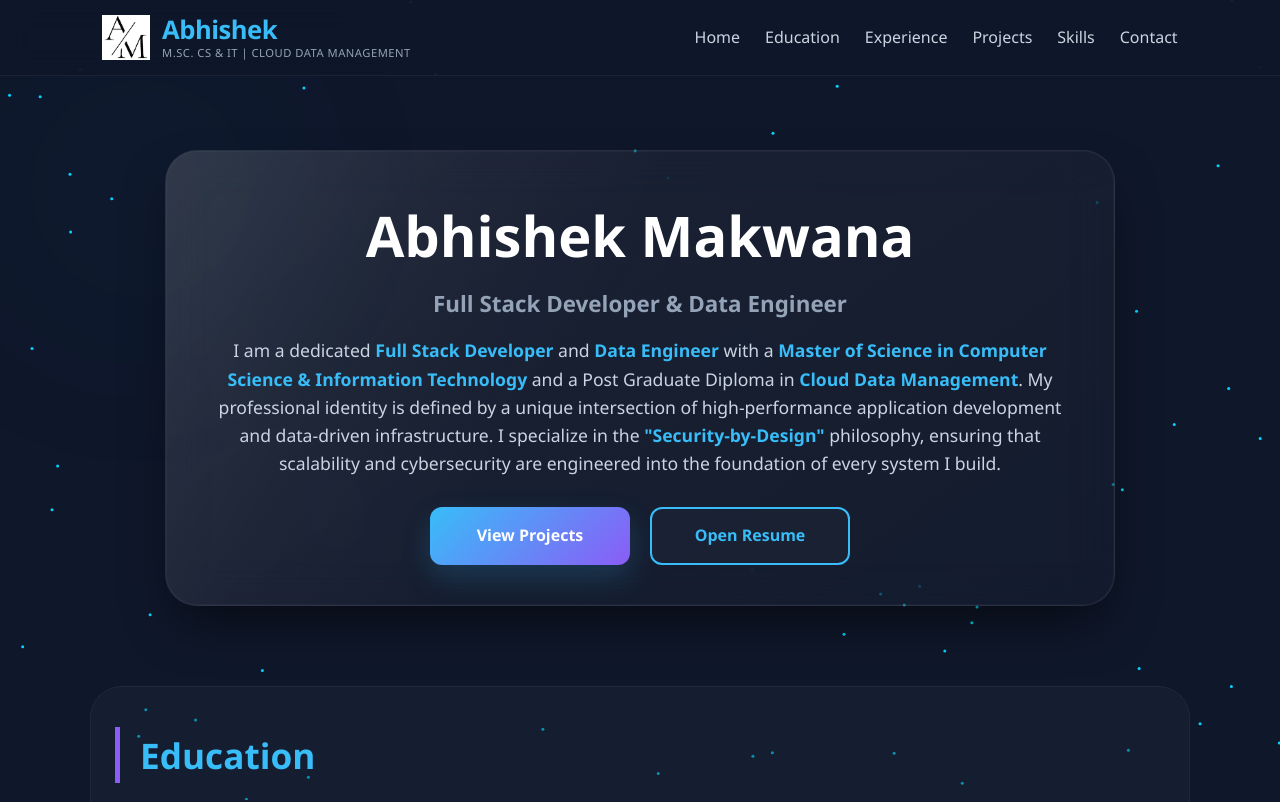
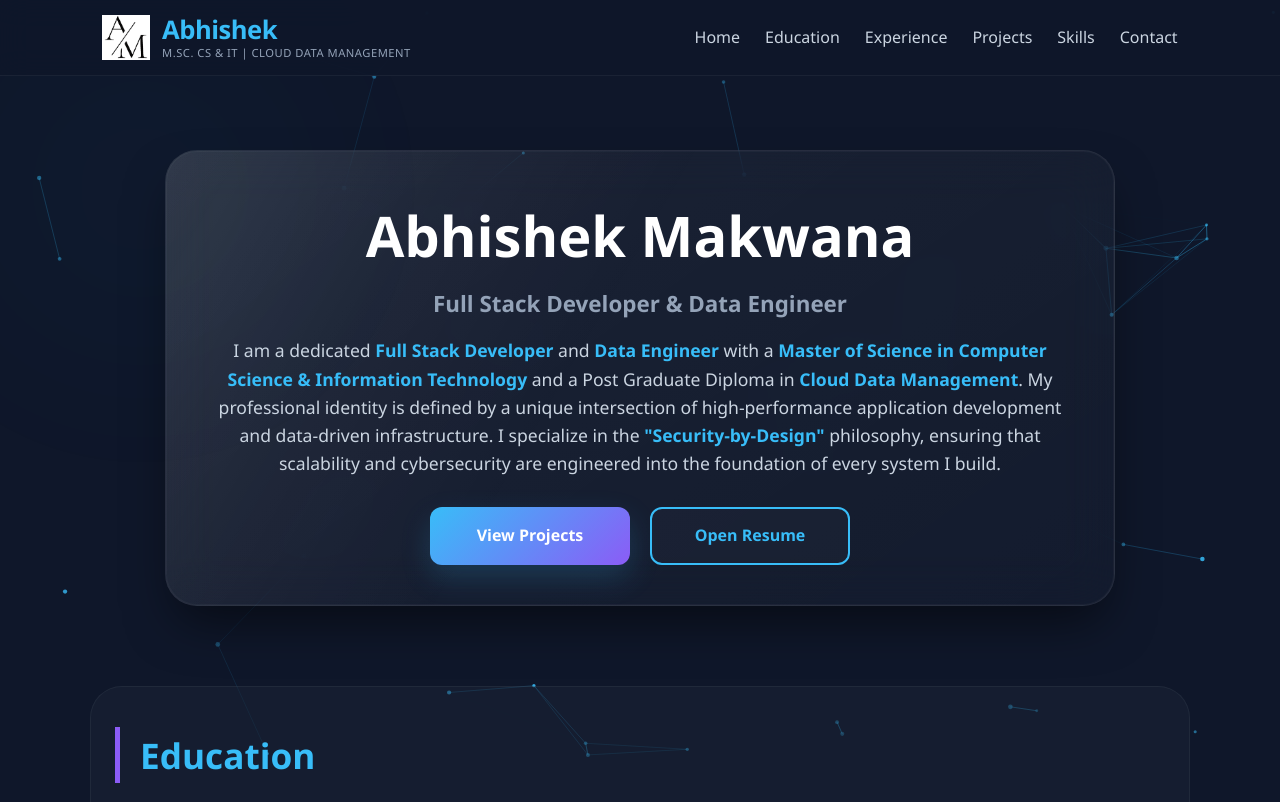
Before and after one commit to Abhimak4/abhishek-portfolio, a React (Vite) app: page / in a window 1280 px wide. Shown: the top 802 px of the page. Built offline with nearby package versions, Linux system fonts and the light colour scheme; no server answers.

Commit message:
Add interactive galaxy background

```diff
--- a/package.json
+++ b/package.json
@@ -11,8 +11,12 @@
   },
   "dependencies": {
     "@emailjs/browser": "^4.4.1",
+    "@tsparticles/react": "^3.0.0",
+    "@tsparticles/slim": "^3.9.1",
     "react": "^19.2.4",
-    "react-dom": "^19.2.4"
+    "react-dom": "^19.2.4",
+    "react-tsparticles": "^2.12.2",
+    "tsparticles": "^3.9.1"
   },
   "devDependencies": {
     "@eslint/js": "^9.39.4",
--- a/src/App.jsx
+++ b/src/App.jsx
@@ -6,7 +6,7 @@ import Experience from "./components/Experience";
 import Projects from "./components/Projects";
 import Skills from "./components/Skills";
 import Contact from "./components/Contact";
-import GalaxyBackground from "./components/GalaxyBackground";
+import GalaxyPro from "./components/GalaxyPro";
 
 
 function App() {
@@ -34,7 +34,7 @@ function App() {
 
   return (
     <>
-      <GalaxyBackground />
+      <GalaxyPro />
       <div className="animated-bg"></div>
 
       <div className="hero-bg">
--- /dev/null
+++ b/src/components/GalaxyPro.jsx
@@ -0,0 +1,90 @@
+import Particles, { initParticlesEngine } from "@tsparticles/react";
+import { loadSlim } from "@tsparticles/slim";
+import { useEffect, useState } from "react";
+
+export default function GalaxyPro() {
+  const [init, setInit] = useState(false);
+
+  useEffect(() => {
+    initParticlesEngine(async (engine) => {
+      await loadSlim(engine);
+    }).then(() => {
+      setInit(true);
+    });
+  }, []);
+
+  if (!init) return null;
+
+  return (
+    <Particles
+      id="tsparticles"
+      options={{
+        fullScreen: {
+          enable: true,
+          zIndex: -1,
+        },
+        background: {
+          color: "#0f172a",
+        },
+        particles: {
+          number: {
+            value: 90,
+            density: {
+              enable: true,
+              area: 900,
+            },
+          },
+          color: {
+            value: "#38bdf8",
+          },
+          size: {
+            value: { min: 1, max: 2.5 },
+          },
+          opacity: {
+            value: { min: 0.3, max: 0.9 },
+          },
+          links: {
+            enable: true,
+            distance: 150,
+            color: "#38bdf8",
+            opacity: 0.25,
+            width: 1,
+          },
+          move: {
+            enable: true,
+            speed: 0.6,
+            direction: "none",
+            outModes: {
+              default: "bounce",
+            },
+          },
+        },
+        interactivity: {
+          events: {
+            onHover: {
+              enable: true,
+              mode: "grab",
+            },
+            onClick: {
+              enable: true,
+              mode: "push",
+            },
+            resize: true,
+          },
+          modes: {
+            grab: {
+              distance: 190,
+              links: {
+                opacity: 0.9,
+              },
+            },
+            push: {
+              quantity: 3,
+            },
+          },
+        },
+        detectRetina: true,
+      }}
+    />
+  );
+}
```
Also changed, not shown: 1 other file (tests, documents, lock files or other folders).
